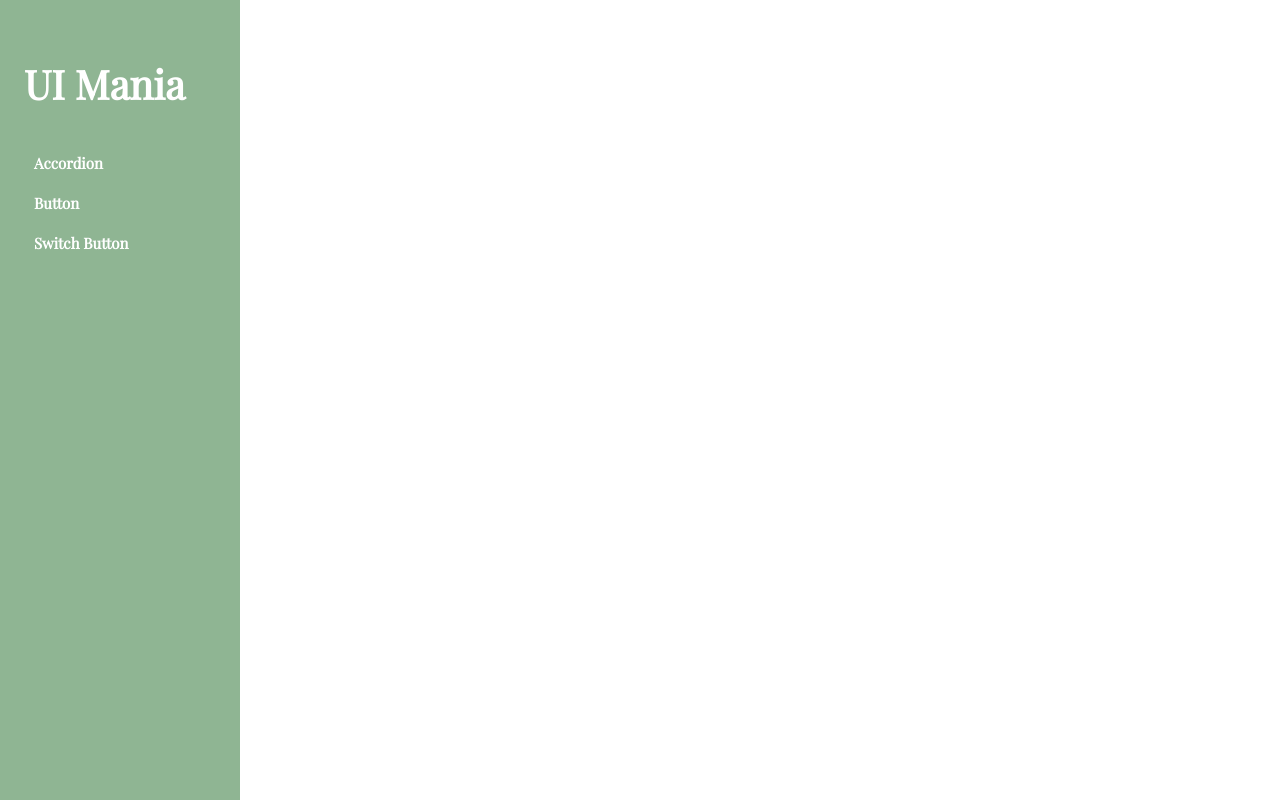
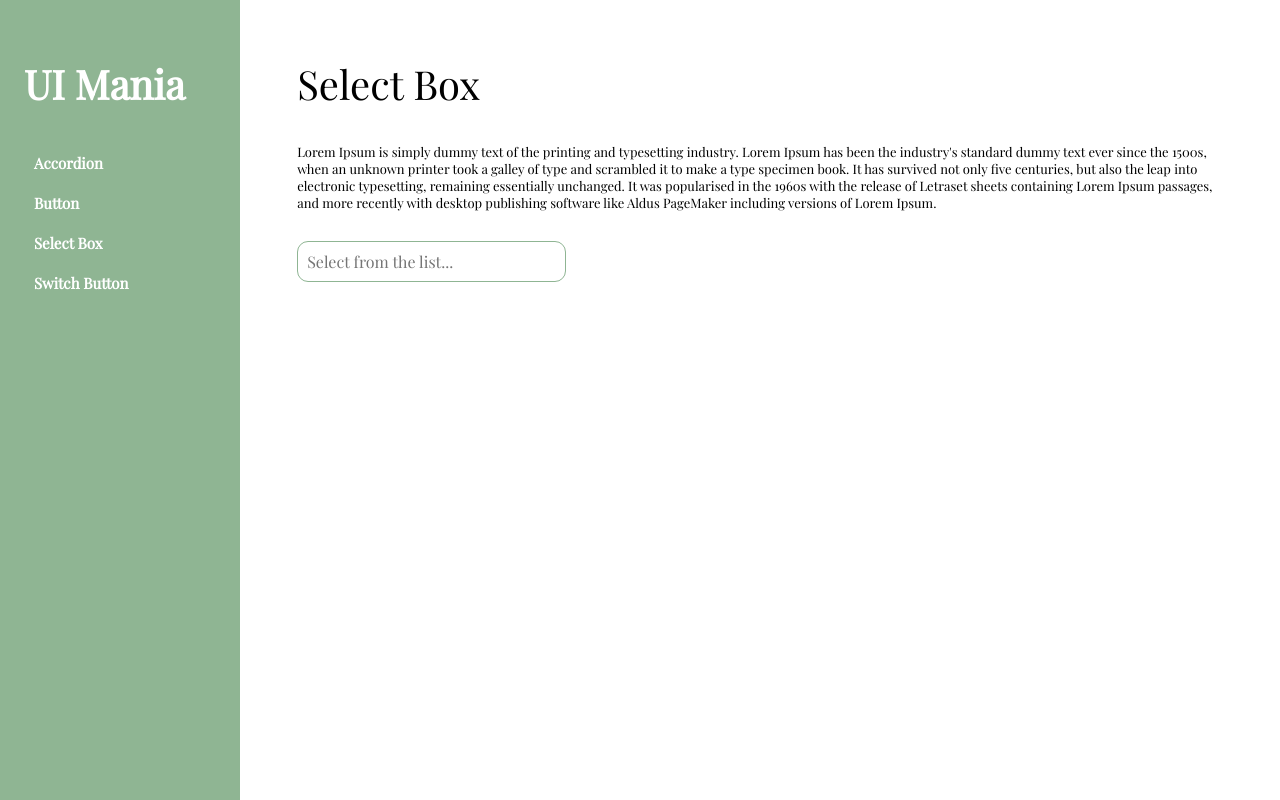
Before and after one commit to maniazurek/React-Custom-UI-Component-Library, a React (Create React App) app: page /selectbox in a window 1280 px wide. Built offline with nearby package versions, Linux system fonts and the light colour scheme.

Commit message:
added select box component

```diff
--- a/src/components-UI/AccordionUI.js
+++ b/src/components-UI/AccordionUI.js
@@ -59,7 +59,7 @@ const AccordionTitle = styled.div`
   background-color: ${({ disabled }) =>
     disabled === "false" ? "#8fb593" : "#d8d8d8"};
   border: ${({ disabled }) =>
-    disabled === "false" ? "1px solid #8fb593" : "1px solid d8d8d8"};
+    disabled === "false" ? "1px solid #8fb593" : "1px solid #d8d8d8"};
 `;
 
 const AccordionDescriptionOpen = styled.div`
--- /dev/null
+++ b/src/components-UI/SelectBox.js
@@ -0,0 +1,28 @@
+import React from "react";
+
+import SectionContainer from "../styled-components-website/SectionContainer";
+import SectionTitle from "../styled-components-website/SectionTitle";
+import SectionDescription from "../styled-components-website/SectionDescription";
+import SelectBoxUI from "./SelectBoxUI";
+
+const SelectBox = () => {
+  return (
+    <SectionContainer>
+      <SectionTitle>Select Box</SectionTitle>
+      <SectionDescription>
+        Lorem Ipsum is simply dummy text of the printing and typesetting
+        industry. Lorem Ipsum has been the industry's standard dummy text ever
+        since the 1500s, when an unknown printer took a galley of type and
+        scrambled it to make a type specimen book. It has survived not only five
+        centuries, but also the leap into electronic typesetting, remaining
+        essentially unchanged. It was popularised in the 1960s with the release
+        of Letraset sheets containing Lorem Ipsum passages, and more recently
+        with desktop publishing software like Aldus PageMaker including versions
+        of Lorem Ipsum.
+      </SectionDescription>
+      <SelectBoxUI />
+    </SectionContainer>
+  );
+};
+
+export default SelectBox;
--- /dev/null
+++ b/src/components-UI/SelectBoxUI.js
@@ -0,0 +1,145 @@
+import React, { useEffect, useState } from "react";
+import styled from "styled-components";
+
+import selectBoxData from "../utils/selectboxData";
+
+const SelectBoxUI = () => {
+  const [selectedOption, setSelectedOption] = useState({ name: "", id: "" });
+  const [selectedOptionDraft, setSelectedOptionDraft] = useState({
+    name: "",
+    id: "",
+  });
+  const [selectedOptionSubbmited, setSelectedOptionSubbmited] = useState({});
+  const [areOptionsOpen, setAreOptionsOpen] = useState(false);
+
+  useEffect(() => {
+    const onWindowClick = () => setAreOptionsOpen(false);
+    window.addEventListener("click", onWindowClick);
+    return () => window.removeEventListener("click", onWindowClick);
+  }, []);
+
+  const onOptionSelect = (option) => {
+    setSelectedOption(option);
+    setSelectedOptionDraft(option);
+    setSelectedOptionSubbmited(option);
+  };
+
+  const onOptionDelete = () => {
+    setSelectedOption({ name: "", id: "" });
+    setSelectedOptionDraft({ name: "", id: "" });
+    setSelectedOptionSubbmited({});
+  };
+
+  const onOptionDraftEdit = (event) => {
+    const optionEdited = { ...selectedOption, name: event.target.value };
+    setSelectedOptionDraft(optionEdited);
+  };
+
+  const onOptionSubmit = (event) => {
+    if (event.key === "Enter") {
+      const matchingOption = selectBoxData.find((option) => {
+        option.name === selectedOptionDraft.name;
+        setAreOptionsOpen(false);
+      });
+      if (matchingOption) {
+        setSelectedOption(selectedOptionDraft);
+        setAreOptionsOpen(false);
+      } else {
+        setSelectedOptionDraft(selectedOption);
+        setSelectedOptionSubbmited(selectedOption);
+      }
+    }
+  };
+
+  const onOptionsOpen = (event) => {
+    event.stopPropagation();
+    setAreOptionsOpen(true);
+  };
+
+  return (
+    <>
+      <SelectContainer>
+        <SelectInput
+          value={selectedOptionDraft.name}
+          placeholder="Select from the list..."
+          onChange={onOptionDraftEdit}
+          onKeyUp={onOptionSubmit}
+          onClick={onOptionsOpen}
+        />
+        {selectedOption.name && (
+          <i
+            class="fa-solid fa-x"
+            style={{
+              cursor: "pointer",
+              color: "#585858",
+              fontSize: "10px",
+            }}
+            onClick={onOptionDelete}
+          ></i>
+        )}
+      </SelectContainer>
+      {areOptionsOpen && (
+        <SelectList>
+          {selectBoxData
+            .filter((option) =>
+              option.name
+                .toLowerCase()
+                .includes(selectedOptionDraft.name.toLowerCase())
+            )
+            .map((option) => (
+              <SelectListElement
+                key={option.id}
+                onClick={() => onOptionSelect(option)}
+              >
+                {option.name}
+              </SelectListElement>
+            ))}
+        </SelectList>
+      )}
+    </>
+  );
+};
+
+const SelectContainer = styled.div`
+  width: 250px;
+  height: 25px;
+  border: 1px solid #8fb593;
+  border-radius: 11px;
+  padding: 7px 10px 7px 7px;
+  display: flex;
+  justify-content: space-between;
+  align-items: center;
+`;
+
+const SelectInput = styled.input`
+  outline: none;
+  border: none;
+  color: #585858;
+  font-family: "Playfair Display", serif;
+  font-size: 16px;
+`;
+
+const SelectList = styled.ul`
+  margin-top: 5px;
+  margin-bottom: 0px;
+  list-style: none;
+  border: 1px solid #8fb593;
+  border-radius: 11px;
+  width: 250px;
+  height: 150px;
+  padding: 7px;
+  overflow: auto;
+`;
+
+const SelectListElement = styled.li`
+  color: #585858;
+  cursor: pointer;
+  padding: 4px;
+  &:hover {
+    background-color: #8fb593;
+    border-radius: 11px;
+    color: #fff;
+  }
+`;
+
+export default SelectBoxUI;
--- a/src/components-website/NavigationItems.js
+++ b/src/components-website/NavigationItems.js
@@ -11,11 +11,12 @@ const NavigationItems = () => {
       <NavLink to="/button">
         <NavigationItem>Button</NavigationItem>
       </NavLink>
-
+      <NavLink to="/selectbox">
+        <NavigationItem>Select Box</NavigationItem>
+      </NavLink>
       <NavLink to="/switchbutton">
         <NavigationItem>Switch Button</NavigationItem>
       </NavLink>
-
     </>
   );
 };
--- a/src/pages/Main.js
+++ b/src/pages/Main.js
@@ -5,7 +5,8 @@ import { AnimatePresence } from "framer-motion";
 import Accordion from "../components-UI/Accordion";
 import Button from "../components-UI/Button";
 import Navigation from "../components-website/Navigation";
-import SwitchButton from "../components-UI/SwitchButton"
+import SwitchButton from "../components-UI/SwitchButton";
+import SelectBox from "../components-UI/SelectBox";
 
 const Main = () => {
   const location = useLocation();
@@ -14,6 +15,7 @@ const Main = () => {
       <Routes location={location} key={location.pathname}>
         <Route path="/accordion" element={<Accordion />} />
         <Route path="/button" element={<Button />} />
+        <Route path="/selectbox" element={<SelectBox />} />
         <Route path="/switchbutton" element={<SwitchButton />} />
       </Routes>
       <Outlet />
--- /dev/null
+++ b/src/utils/selectboxData.js
@@ -0,0 +1,38 @@
+import uniqid from "uniqid";
+
+const selectBoxData = [
+  {
+    id: uniqid(),
+    name: "Option 1",
+  },
+  {
+    id: uniqid(),
+    name: "Option 123",
+  },
+  {
+    id: uniqid(),
+    name: "Option 1234",
+  },
+  {
+    id: uniqid(),
+    name: "Option 12345",
+  },
+  {
+    id: uniqid(),
+    name: "Option 123456",
+  },
+  {
+    id: uniqid(),
+    name: "Option 1234567",
+  },
+  {
+    id: uniqid(),
+    name: "Option 12345678",
+  },
+  {
+    id: uniqid(),
+    name: "Option 123456789",
+  },
+];
+
+export default selectBoxData;
```
Also changed, not shown: src/utils/optionsToSelect.js (deleted, +0 -36 lines).
